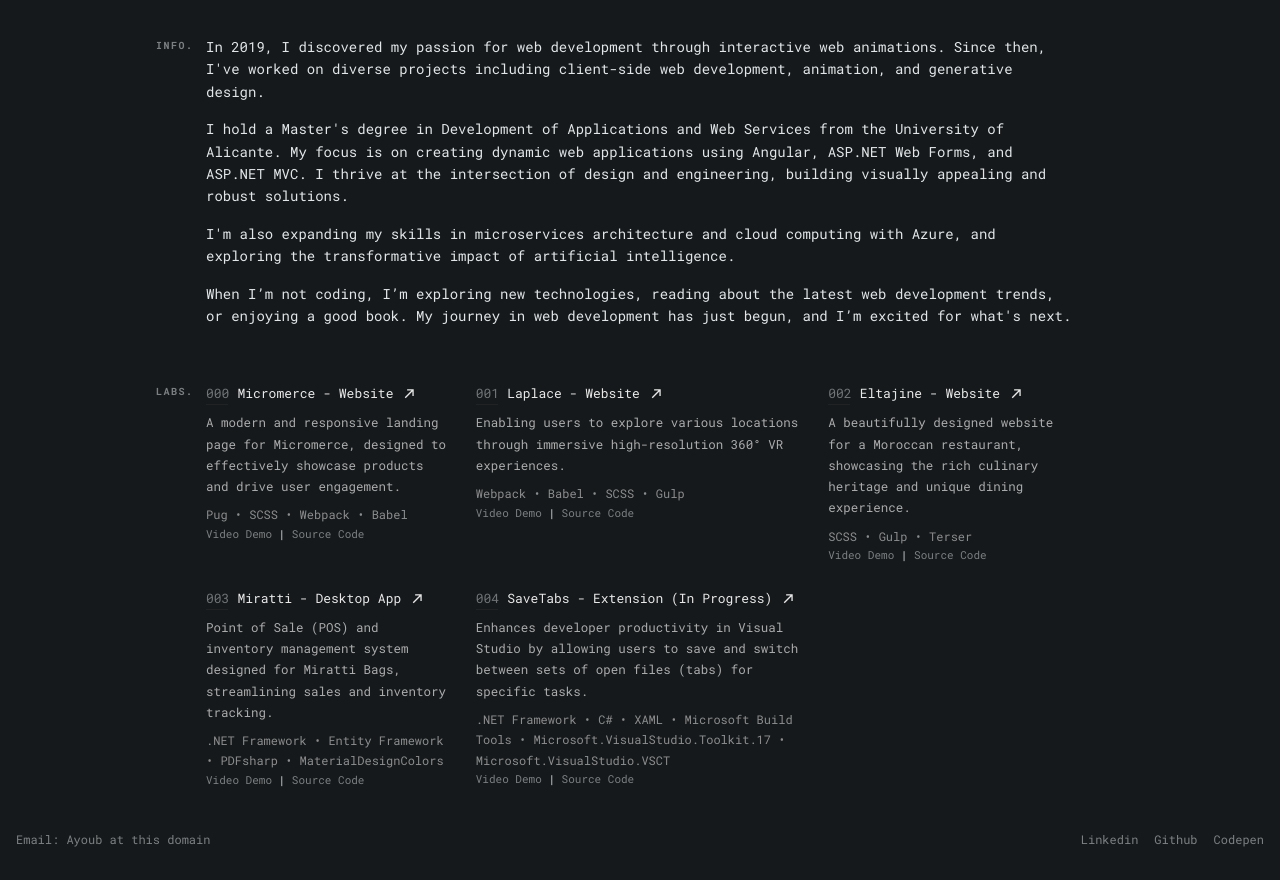
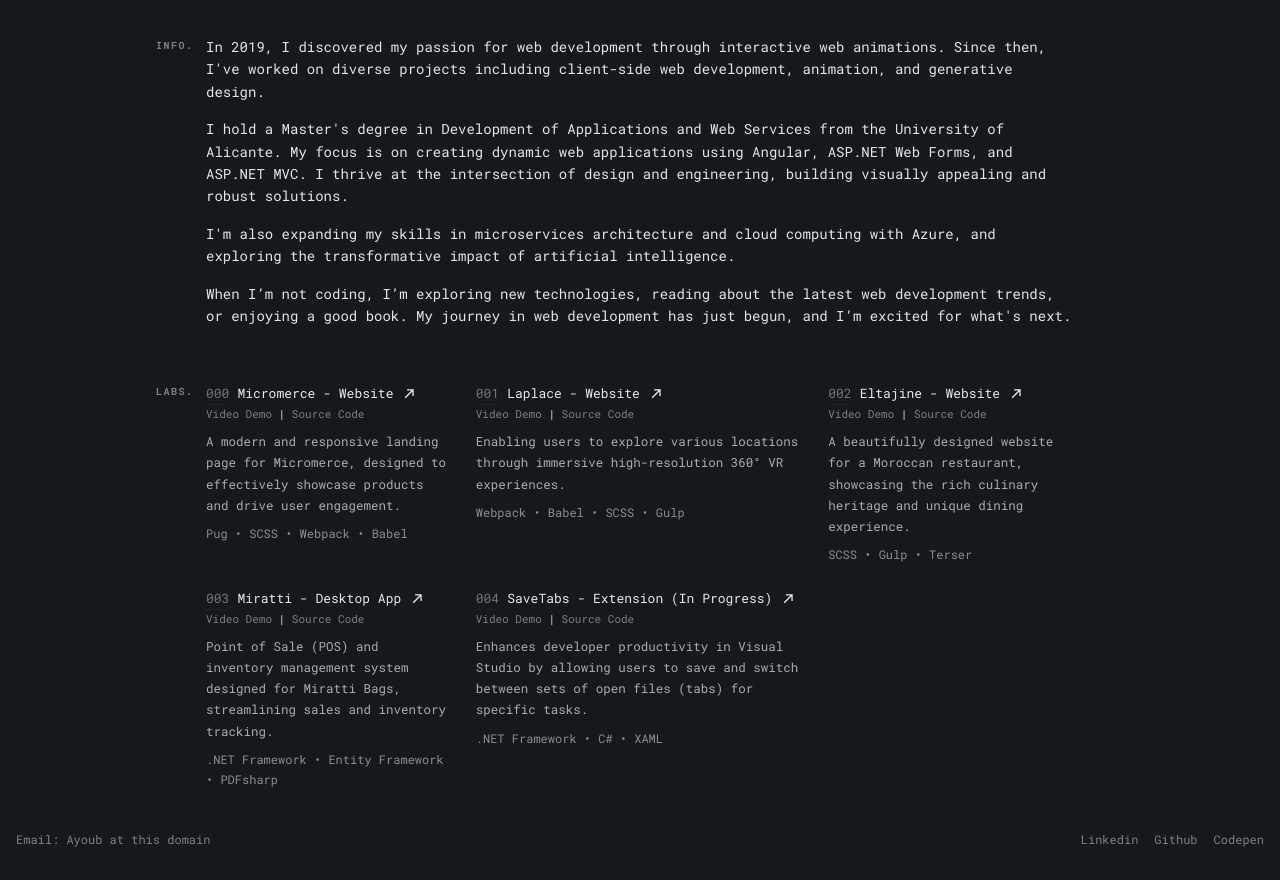
Before and after one commit to nadiroayoub/portfolio-v2, a website built with webpack: page dist/index.html in a window 1280 px wide. Shown: the part 84-964 px from the top of the page. Built offline with nearby package versions, Linux system fonts and the light colour scheme.

Commit message:
change index dist folder

```diff
--- a/dist/index.html
+++ b/dist/index.html
@@ -64,15 +64,18 @@
                 </svg>
               </span>
             </a>
-            <span class="project-description">A modern and responsive landing page for Micromerce, designed to
-              effectively showcase products and drive user engagement.</span>
-            <span class="project-technologies">Pug • SCSS • Webpack • Babel</span>
 
             <div class="project-links">
               <a class="project-demo" target="_blank">Video Demo</a> |
               <a class="project-source" href="https://github.com/nadiroayoub/micromerce-landing-page.git"
                 target="_blank">Source Code</a>
             </div>
+
+            <span class="project-description">A modern and responsive landing page for Micromerce, designed to
+              effectively showcase products and drive user engagement.</span>
+            <span class="project-technologies">Pug • SCSS • Webpack • Babel</span>
+
+
           </div>
         </div>
 
@@ -86,14 +89,17 @@
                 </svg>
               </span>
             </a>
-            <span class="project-description">Enabling users to explore various locations through immersive
-              high-resolution 360° VR experiences.</span>
-            <span class="project-technologies">Webpack • Babel • SCSS • Gulp</span>
+
             <div class="project-links">
               <a class="project-demo" target="_blank">Video Demo</a> |
               <a class="project-source" href="https://github.com/nadiroayoub/laplace.git" target="_blank">Source
                 Code</a>
             </div>
+
+            <span class="project-description">Enabling users to explore various locations through immersive
+              high-resolution 360° VR experiences.</span>
+            <span class="project-technologies">Webpack • Babel • SCSS • Gulp</span>
+
           </div>
         </div>
 
@@ -122,15 +128,17 @@
                 </svg>
               </span>
             </a>
-            <span class="project-description">A beautifully designed website for a Moroccan restaurant, showcasing the
-              rich culinary heritage and unique dining experience.</span>
-            <span class="project-technologies">SCSS • Gulp • Terser</span>
 
             <div class="project-links">
               <a class="project-demo" target="_blank">Video Demo</a> |
               <a class="project-source" href="https://github.com/nadiroayoub/ELTAJINE-restaurante.git"
                 target="_blank">Source Code</a>
             </div>
+
+            <span class="project-description">A beautifully designed website for a Moroccan restaurant, showcasing the
+              rich culinary heritage and unique dining experience.</span>
+            <span class="project-technologies">SCSS • Gulp • Terser</span>
+
           </div>
         </div>
 
@@ -174,10 +182,6 @@
                 </svg>
               </span>
             </a>
-            <span class="project-description">Point of Sale (POS) and inventory management system designed for Miratti
-              Bags, streamlining sales and inventory tracking.</span>
-            <span class="project-technologies">.NET Framework • Entity Framework • PDFsharp •
-              MaterialDesignColors</span>
 
             <div class="project-links">
               <a class="project-demo" href="https://youtu.be/2AFlB5IrcQo" target="_blank">Video Demo</a> | <a
@@ -185,6 +189,11 @@
                 target="_blank">Source
                 Code</a>
             </div>
+
+            <span class="project-description">Point of Sale (POS) and inventory management system designed for Miratti
+              Bags, streamlining sales and inventory tracking.</span>
+            <span class="project-technologies">.NET Framework • Entity Framework • PDFsharp</span>
+
           </div>
         </div>
 
@@ -198,15 +207,17 @@
                 </svg>
               </span>
             </a>
-            <span class="project-description">Enhances developer productivity in Visual Studio by allowing users to save
-              and switch between sets of open files (tabs) for specific tasks.
-            </span>
-            <span class="project-technologies">.NET Framework • C# • XAML • Microsoft Build Tools •
-              Microsoft.VisualStudio.Toolkit.17 • Microsoft.VisualStudio.VSCT</span>
+
             <div class="project-links">
               <a class="project-demo" target="_blank">Video Demo</a> | <a class="project-source"
                 href="https://github.com/nadiroayoub/vs-savetabs-extension.git" target="_blank">Source Code</a>
             </div>
+
+            <span class="project-description">Enhances developer productivity in Visual Studio by allowing users to save
+              and switch between sets of open files (tabs) for specific tasks.
+            </span>
+            <span class="project-technologies">.NET Framework • C# • XAML</span>
+
           </div>
         </div>
       </ul>
```
